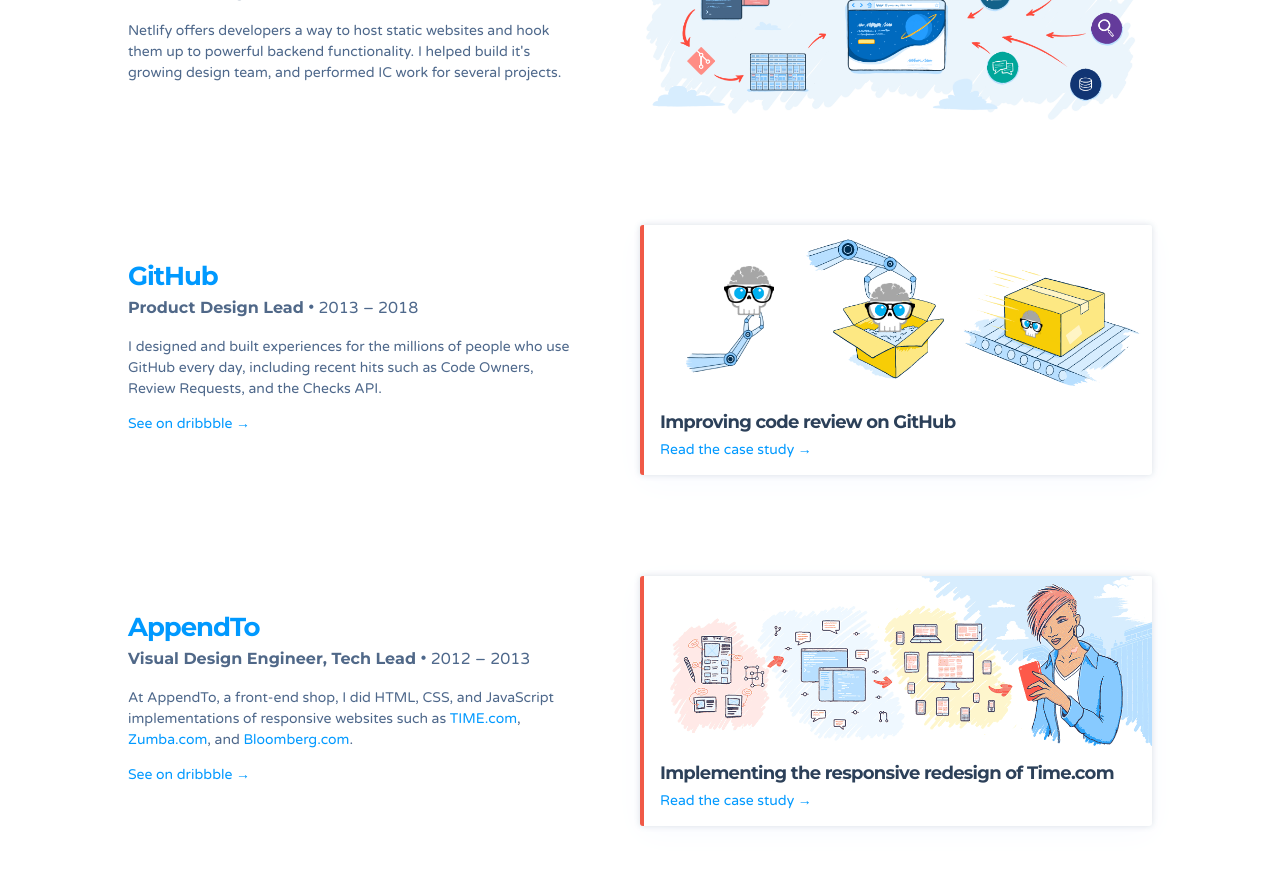
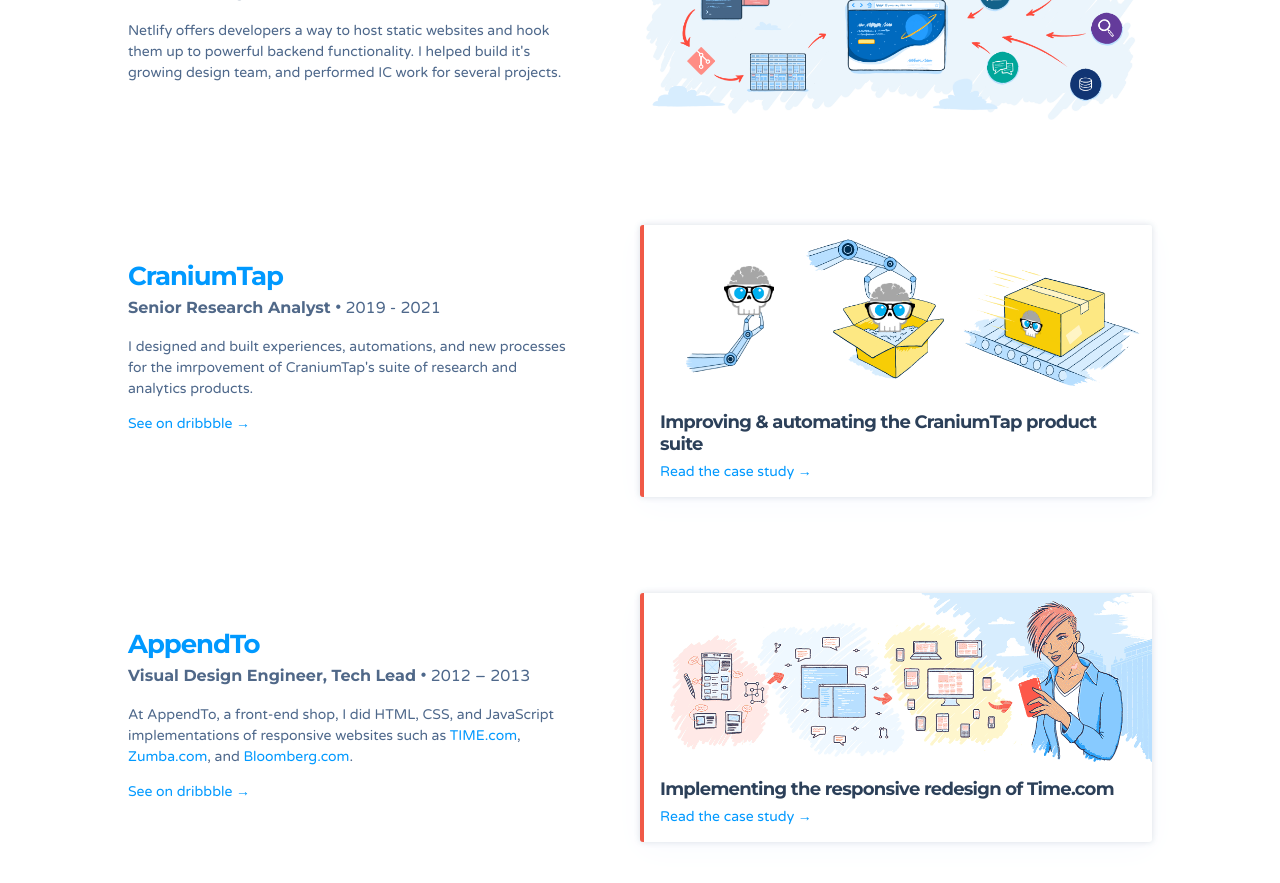
Before and after one commit to zenifold/max_page, a Jekyll site: the page built from index.html, in a window 1280 px wide and 900 px high, scrolled down 2583 px. Shown: the top 883 px of the window. Built offline with Jekyll 4.4.1, drawn with Linux system fonts in a browser that asks for light colours; some web fonts are replaced.

Commit message:
update to employers

```diff
--- a/_data/employers.yaml
+++ b/_data/employers.yaml
@@ -28,18 +28,18 @@
   image: /img/case-studies/case-study-netlify.png
   image_alt: Product illustration for Netlify's core product concept
 
-- name: GitHub
+- name: CraniumTap
   url: https://github.com/jglovier
-  role: Product Design Lead
-  timeframe: 2013 – 2018
+  role: Senior Research Analyst
+  timeframe: 2019 - 2021
   summary: |
-    I designed and built experiences for the millions of people who use GitHub every day, including recent hits such as Code Owners, Review Requests, and the Checks API.
+    I designed and built experiences, automations, and new processes for the imrpovement of CraniumTap's suite of research and analytics products.
   dribbble: https://dribbble.com/jag/projects/540365-GitHub-work
   image: /img/case-studies/craniumtap-retooling-and-shipping.png
   image_alt: workflow illustration of code review collaboration on GitHub
   articles_layout: l_1_up
   articles_list:
-    - title: Improving code review on GitHub
+    - title: Improving & automating the CraniumTap product suite
       summary: Iterating on a software development workflow for 20M users by removing friction and barriers.
       url: https://medium.com/@jglovier/improving-code-review-on-github-ca550ceac5b8
       image: /img/case-studies/craniumtap-retooling-and-shipping.png
```
